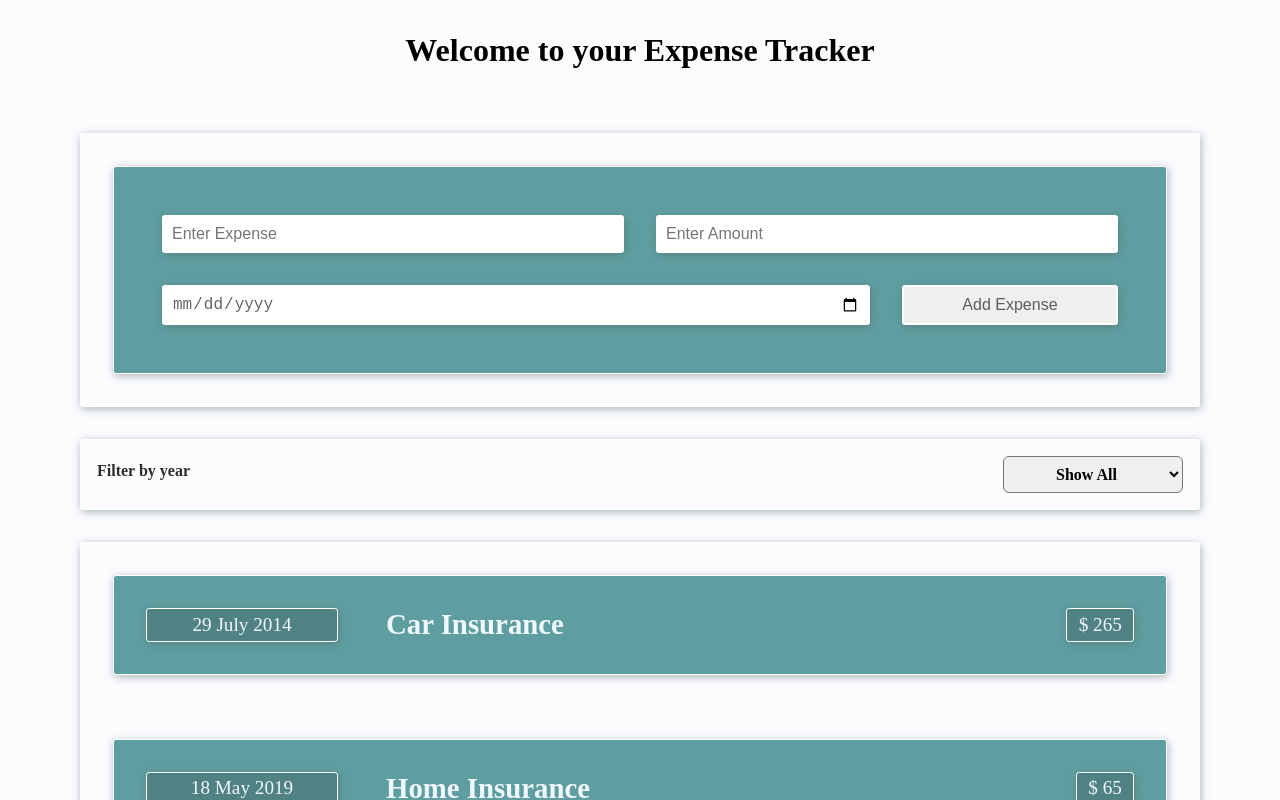
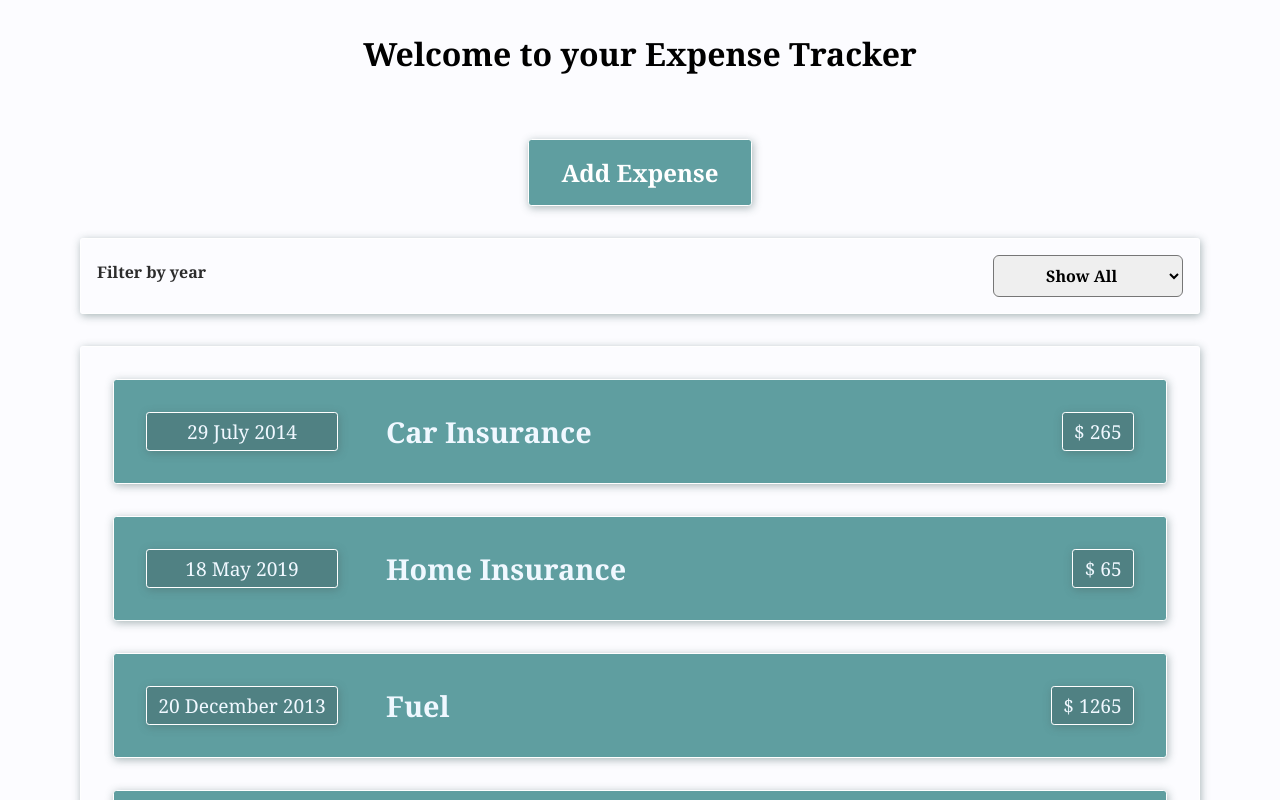
Before and after one commit to manjiriphatak/expense-tracker, a React (Create React App) app: page / in a window 1280 px wide. Shown: the top 800 px of the page. Built offline with nearby package versions, Linux system fonts and the light colour scheme.

Commit message:
added the add expense button

```diff
--- a/src/App.css
+++ b/src/App.css
@@ -8,6 +8,7 @@
 }
 body {
   background-color: rgb(252, 252, 255);
+  font-family: Cambria, Cochin, Georgia, Times, "Times New Roman", serif;
 }
 .App {
   margin: 2rem auto;
@@ -26,3 +27,27 @@ body {
   flex-direction: column;
   font-size: 1.2rem;
 }
+li {
+  list-style: none;
+}
+
+.newExpenseButton {
+  background-color: cadetblue;
+  padding: 1rem;
+  margin: 0 auto;
+  font-size: 1.5rem;
+  font-weight: 600;
+  width: 20%;
+  border-radius: 0.2rem;
+  border: 1.5px solid white;
+  box-shadow: var(--box-shadow);
+  color: white;
+  transition: all 0.2s ease-in-out;
+  font-family: Cambria, Cochin, Georgia, Times, "Times New Roman", serif;
+}
+.newExpenseButton:hover {
+  cursor: pointer;
+  border: 1.5px solid cadetblue;
+  background-color: white;
+  color: cadetblue;
+}
--- a/src/App.js
+++ b/src/App.js
@@ -1,9 +1,9 @@
 import React, { useState } from "react";
 import "./App.css";
-import ExpenseSection from "./ExpenseSection";
 import Card from "./Card";
-import ExpenseForm from "./ExpenseForm";
+import NewExpenseButton from "./NewExpenseButton";
 import ExpenseFilter from "./ExpenseFilter";
+import ExpenseListLogic from "./ExpenseListLogic";
 
 const dummyExpenseList = [
   {
@@ -33,44 +33,50 @@ const dummyExpenseList = [
 ];
 
 function App() {
-  const [expenseList, setExpenseList] = useState(dummyExpenseList);
+  const [updateExpenseList, setUpdateExpenseList] = useState(dummyExpenseList);
   const [filter, setFilter] = useState("Show All");
   const handleFilterYear = (filterYear) => {
     setFilter(filterYear);
   };
 
-  const handleExpenseList = (newExpense) => {
-    setExpenseList((prevExpense) => {
-      return [newExpense, ...prevExpense];
-    });
+  // const handleExpenseList = (newExpense) => {
+  //   setExpenseList((prevExpense) => {
+  //     return [newExpense, ...prevExpense];
+  //   });
+  // };
+  const handleUpdateExpenseList = (expenseList) => {
+    console.log(expenseList);
+    setUpdateExpenseList(expenseList);
   };
 
-  const displayByFilter = expenseList.filter(
+  const displayByFilter = updateExpenseList.filter(
     (expense) => expense.date.getFullYear().toString() === filter
   );
 
-  let expenseContent = <p>No expenses incured</p>;
-  if (displayByFilter.length > 0) {
-    expenseContent = displayByFilter.map((expense) => {
-      return <ExpenseSection key={expense.id} data={expense} />;
-    });
-  }
   return (
     <div className="App">
       <header className="header">
         <h1>Welcome to your Expense Tracker</h1>
       </header>
-      <Card className="form">
+
+      <NewExpenseButton
+        list={dummyExpenseList}
+        updatedExpenselist={handleUpdateExpenseList}
+      />
+
+      {/* <Card className="form">
         <ExpenseForm data={handleExpenseList} />
-      </Card>
+      </Card> */}
       <ExpenseFilter selected={filter} onFilterYear={handleFilterYear} />
-      <Card className="expense-section">
-        {filter === "Show All"
-          ? expenseList.map((expense) => {
-              return <ExpenseSection key={expense.id} data={expense} />;
-            })
-          : expenseContent}
-      </Card>
+      <li>
+        <Card className="expense-section">
+          <ExpenseListLogic
+            displayByFilterData={displayByFilter}
+            filterStateData={filter}
+            expenseListData={updateExpenseList}
+          />
+        </Card>
+      </li>
     </div>
   );
 }
--- a/src/ExpenseForm.css
+++ b/src/ExpenseForm.css
@@ -26,7 +26,13 @@
   width: 30%;
   transition: all 0.2s ease-in-out;
 }
-.submitButton:hover {
+.cancelButton {
+  width: 20%;
+  margin: 0 auto;
+  transition: all 0.2s ease-in-out;
+}
+.submitButton:hover,
+.cancelButton:hover {
   cursor: pointer;
   background-color: rgb(255, 255, 255);
   color: black;
--- a/src/ExpenseForm.js
+++ b/src/ExpenseForm.js
@@ -34,6 +34,7 @@ const ExpenseFrom = (props) => {
   };
 
   return (
+    <Card>
       <Card className="formCard">
         <form className="expenseForm " onSubmit={handleAddNewExpense}>
           <div className="formStyle">
@@ -60,12 +61,16 @@ const ExpenseFrom = (props) => {
               value={expenseItemDate}
               onChange={HandleNewExpenseDate}
             />
-          <button type="submit" className="expenseFormInputStyle submitButton">
+            <button
+              type="submit"
+              className="expenseFormInputStyle submitButton"
+            >
               Add Expense
             </button>{" "}
           </div>
         </form>
       </Card>
+    </Card>
   );
 };
 
--- /dev/null
+++ b/src/ExpenseListLogic.js
@@ -0,0 +1,22 @@
+import React from "react";
+import ExpenseSection from "./ExpenseSection";
+
+const ExpenseListLogic = (props) => {
+  let expenseContent = <p>No expenses incured</p>;
+  if (props.displayByFilterData.length > 0) {
+    expenseContent = props.displayByFilterData.map((expense) => {
+      return <ExpenseSection key={expense.id} data={expense} />;
+    });
+  }
+  return (
+    <ul>
+      {props.filterStateData === "Show All"
+        ? props.expenseListData.map((expense) => {
+            return <ExpenseSection key={expense.id} data={expense} />;
+          })
+        : expenseContent}
+    </ul>
+  );
+};
+
+export default ExpenseListLogic;
--- /dev/null
+++ b/src/NewExpenseButton.js
@@ -0,0 +1,29 @@
+import React, { useState } from "react";
+import ExpenseForm from "./ExpenseForm";
+import "./App.css";
+
+const NewExpenseButton = (props) => {
+  const [expenseList, setExpenseList] = useState(props.list);
+  const [displayForm, setDisplayForm] = useState(false);
+
+  const handleExpenseList = (newExpense) => {
+    setExpenseList((prevExpense) => {
+      console.log([newExpense, ...prevExpense]);
+      return [newExpense, ...prevExpense];
+    });
+    props.updatedExpenselist(expenseList);
+  };
+
+  const handleNewExpenseButtonClick = () => {
+    setDisplayForm(true);
+  };
+
+  return !displayForm ? (
+    <button onClick={handleNewExpenseButtonClick} className="newExpenseButton">
+      Add Expense
+    </button>
+  ) : (
+    <ExpenseForm data={handleExpenseList} />
+  );
+};
+export default NewExpenseButton;
```
Lines whose indentation alone changed are shown as unchanged.
